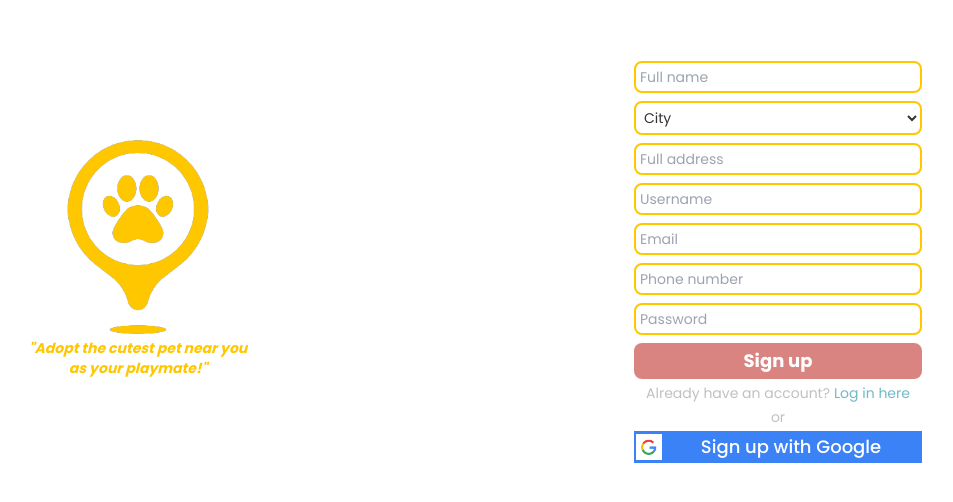
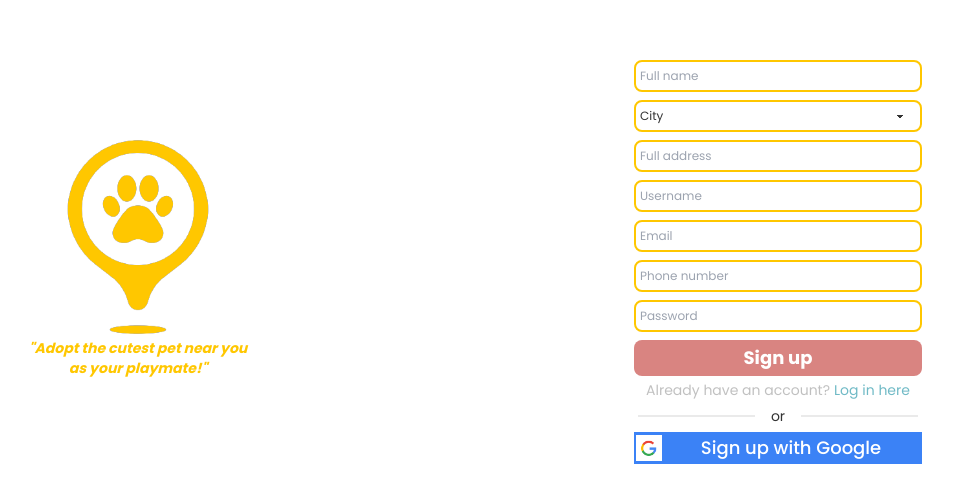
Before and after one commit to Blueneon28/PetAdopter-CapstoneProject, a Next.js app: page /auth/register in a window 1280 px wide. Shown: the part 138-640 px from the top of the page, without its empty margins (182-1135 px from the left). Built offline with nearby package versions, Linux system fonts and the light colour scheme.

Commit message:
adjust style

```diff
--- a/components/CustomButton.jsx
+++ b/components/CustomButton.jsx
@@ -1,12 +1,14 @@
 import Image from "next/image";
+import Link from "next/link";
 import google from "../assets/img/logo-google.png";
 
-function PrimaryButton({ id, label, onClick, type, loading }) {
+function PrimaryButton({ id, label, onClick, loading }) {
   return (
     <button
-      className="w-20 bg-primary text-white py-1 rounded-lg font-Poppins font-bold"
+      className={`w-20 bg-primary text-white py-1 rounded-lg font-Poppins font-bold ${
+        loading && "cursor-not-allowed"
+      }`}
       id={id}
-      type={type}
       onClick={onClick}
       disabled={loading}
     >
@@ -15,12 +17,28 @@ function PrimaryButton({ id, label, onClick, type, loading }) {
   );
 }
 
-function AccentButton({ id, label, onClick, type, loading }) {
+function AccentButton({ id, label, onClick, loading, href }) {
+  return (
+    <Link href={`${href}`}>
+      <button
+        className="w-20 bg-accent py-1 rounded-lg font-Poppins font-bold"
+        id={id}
+        onClick={onClick}
+        disabled={loading}
+      >
+        {label}
+      </button>
+    </Link>
+  );
+}
+
+function LoginButton({ id, label, onClick, loading }) {
   return (
     <button
-      className="w-20 bg-accent py-1 rounded-lg font-Poppins font-bold"
+      className={`w-72 bg-primary text-white font-Poppins text-lg py-1 rounded-lg font-bold ${
+        loading && "cursor-not-allowed"
+      }`}
       id={id}
-      type={type}
       onClick={onClick}
       disabled={loading}
     >
@@ -29,14 +47,13 @@ function AccentButton({ id, label, onClick, type, loading }) {
   );
 }
 
-function LoginButton({ id, label, onClick, type, loading }) {
+function SignupButton({ id, label, onClick, loading }) {
   return (
     <button
-      className={`w-72 bg-primary text-white font-Poppins text-lg py-1 rounded-lg font-bold ${
+      className={`w-72 bg-accent text-white font-Poppins text-lg py-1 rounded-lg font-bold ${
         loading && "cursor-not-allowed"
       }`}
       id={id}
-      type={type}
       onClick={onClick}
       disabled={loading}
     >
@@ -45,25 +62,9 @@ function LoginButton({ id, label, onClick, type, loading }) {
   );
 }
 
-function SignupButton({ id, label, onClick, type, loading }) {
+function GoogleButton({ id, label, onClick, loading }) {
   return (
-    <button
-      className={`w-72 bg-accent text-white font-Poppins text-lg py-1 rounded-lg font-bold ${
-        loading && "cursor-not-allowed"
-      }`}
-      id={id}
-      type={type}
-      onClick={onClick}
-      disabled={loading}
-    >
-      {label}
-    </button>
-  );
-}
-
-function GoogleButton({ id, label, onClick, type, loading }) {
-  return (
-    <button id={id} type={type} onClick={onClick} disabled={loading}>
+    <button id={id} onClick={onClick} disabled={loading}>
       <div className="w-72 bg-blue-500 flex text-white border-2 border-blue-500 items-center font-Poppins text-lg font-medium">
         <div className="bg-white p-1 flex">
           <Image src={google} width={20} height={20} />
@@ -74,12 +75,11 @@ function GoogleButton({ id, label, onClick, type, loading }) {
   );
 }
 
-function NoBackgroundButton({ id, label, onClick, type, loading }) {
+function NoBackgroundButton({ id, label, onClick, loading }) {
   return (
     <button
       className="w-72 text-primary font-Poppins text-lg py-1 rounded-lg font-bold border-2 border-primary"
       id={id}
-      type={type}
       onClick={onClick}
       disabled={loading}
     >
--- a/components/CustomInput.jsx
+++ b/components/CustomInput.jsx
@@ -1,7 +1,7 @@
 function CustomInput({ id, type, placeholder, value, onChange }) {
   return (
     <input
-      className="w-72 p-1 rounded-lg font-light text-sm border-2 border-primary font-Poppins dark:bg-black"
+      className="input input-bordered input-primary input-sm w-72 p-1 rounded-lg font-light text-xs border-2 border-primary font-Poppins dark:bg-black"
       id={id}
       type={type}
       placeholder={placeholder}
@@ -17,7 +17,7 @@ function CustomInputComboBox({ id, title, op1, op2, op3, onChange }) {
       id={id}
       onChange={onChange}
       defaultValue="none"
-      className="w-72 p-1 rounded-lg font-light text-sm border-2 border-primary font-Poppins bg-white dark:bg-black"
+      className="select select-primary select-sm w-72 p-1 rounded-lg font-light text-xs border-2 border-primary font-Poppins bg-white dark:bg-black"
     >
       <option value="none" disabled>
         {title}
--- a/pages/auth/login.jsx
+++ b/pages/auth/login.jsx
@@ -93,7 +93,7 @@ export default function Login() {
                 <a className="text-secondary">Sign up here</a>
               </Link>
             </div>
-            <p className="flex justify-center opacity-30">or</p>
+            <div className="divider m-1 flex justify-center">or</div>
 
             <div className="pt-1">
               <GoogleButton label="Continue with Google" />
--- a/pages/auth/register.jsx
+++ b/pages/auth/register.jsx
@@ -139,8 +139,10 @@ export default function Register() {
                 <a className="text-secondary">Log in here</a>
               </Link>
             </div>
-            <p className="flex justify-center opacity-30 pb-1">or</p>
-            <GoogleButton label="Sign up with Google" />
+            <div className="m-1 divider flex justify-center">or</div>
+            <div className="pt-1">
+              <GoogleButton label="Sign up with Google" />
+            </div>
           </div>
         </div>
       </div>
--- a/pages/profile/edit.jsx
+++ b/pages/profile/edit.jsx
@@ -1,17 +1,13 @@
-import Image from "next/image";
-import Link from "next/link";
+import { useState } from "react";
 
 import Layout from "../../components/Layout";
-import {
-  NoBackgroundButton,
-  PrimaryButton,
-  AccentButton,
-} from "../../components/CustomButton";
+import { PrimaryButton, AccentButton } from "../../components/CustomButton";
 import { CustomInput, CustomInputComboBox } from "../../components/CustomInput";
 
 export default function EditProfile() {
+  const [loading, setLoading] = useState(false);
+  const [disabled, setDisabled] = useState(true);
   return (
-    <>
     <Layout>
       <div className="w-screen h-screen pt-10">
         <div className="grid grid-cols-1 gap-5 justify-items-center">
@@ -20,10 +16,9 @@ export default function EditProfile() {
             <hr className="border-black w-72 dark:border-white" />
           </div>
           <div className="grid grid-cols-1 gap-5">
-              <Image src="" />
-              <NoBackgroundButton label="Upload Photo" />
             <form onSubmit={(e) => handleSubmit(e)}>
               <div className="grid grid-cols-1 justify-items-center gap-2">
+                <CustomInput id="inputFile" type="file" />
                 <CustomInput
                   id="inputFullName"
                   type="text"
@@ -64,16 +59,13 @@ export default function EditProfile() {
                 />
               </div>
               <div className="pt-20 space-x-2 flex flex-cols-2 justify-center">
-                  <PrimaryButton label="Done" />
-                  <Link href="/profile">
-                    <AccentButton label="cancel" />
-                  </Link>
+                <PrimaryButton label="Done" loading={loading || disabled} />
+                <AccentButton href="/profile" label="cancel" />
               </div>
             </form>
           </div>
         </div>
       </div>
     </Layout>
-    </>
   );
 }
--- a/pages/profile/index.jsx
+++ b/pages/profile/index.jsx
@@ -1,10 +1,8 @@
 import Image from "next/image";
 import Link from "next/link";
-import { useState } from "react";
 import { getCookie, deleteCookie } from "cookies-next";
 
 import Layout from "../../components/Layout";
-import { NoBackgroundButton } from "../../components/CustomButton";
 
 export async function getServerSideProps({ req, res }) {
   const token = getCookie("token", { req, res });
@@ -44,7 +42,6 @@ export async function getServerSideProps({ req, res }) {
 
 export default function Profile({ data }) {
   return (
-    <>
     <Layout>
       <div className="w-screen h-screen pt-10 grid items-start font-Poppins">
         <div className="grid grid-cols-1 gap-5 justify-items-center">
@@ -53,9 +50,11 @@ export default function Profile({ data }) {
             <hr className="border-black dark:border-white w-72" />
           </div>
           <div className="grid grid-cols-1 gap-5 justify-items-center">
-              <Image src="" />
+            {/* <Image src={`/${photoprofile}`} width={100} height={100} /> */}
             <Link href="/profile/edit">
-                <NoBackgroundButton label="Edit Profile" />
+              <button className="w-72 text-primary font-Poppins text-lg py-1 rounded-lg font-bold border-2 border-primary">
+                Edit Profile
+              </button>
             </Link>
             <hr className="border-black dark:border-white w-72" />
             <hr />
@@ -93,6 +92,5 @@ export default function Profile({ data }) {
         </div>
       </div>
     </Layout>
-    </>
   );
 }
```
Lines whose indentation alone changed are shown as unchanged.
